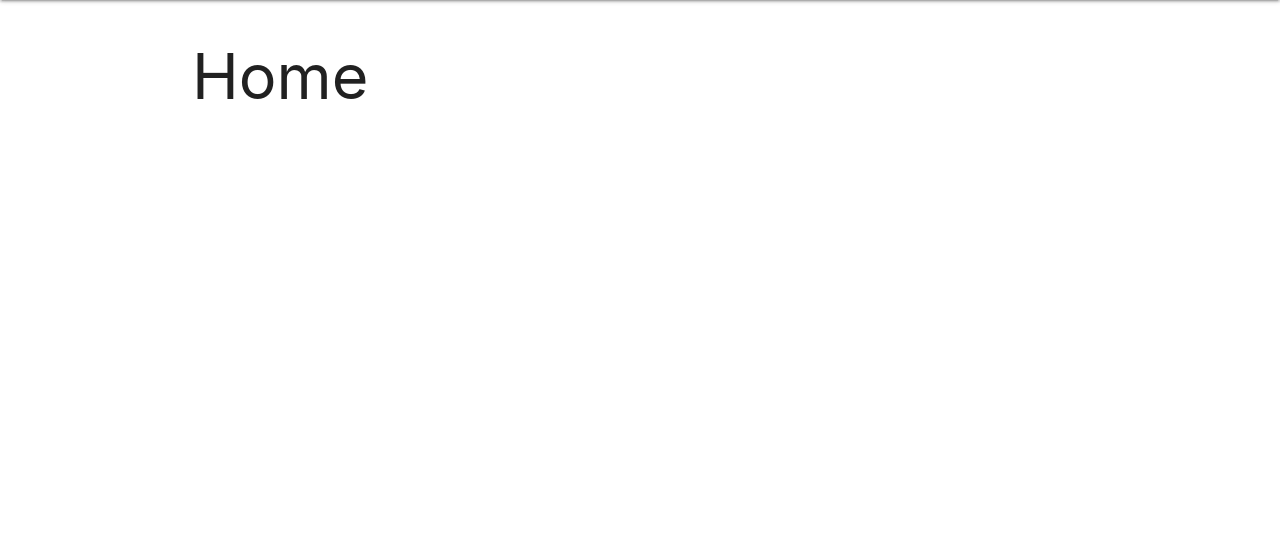
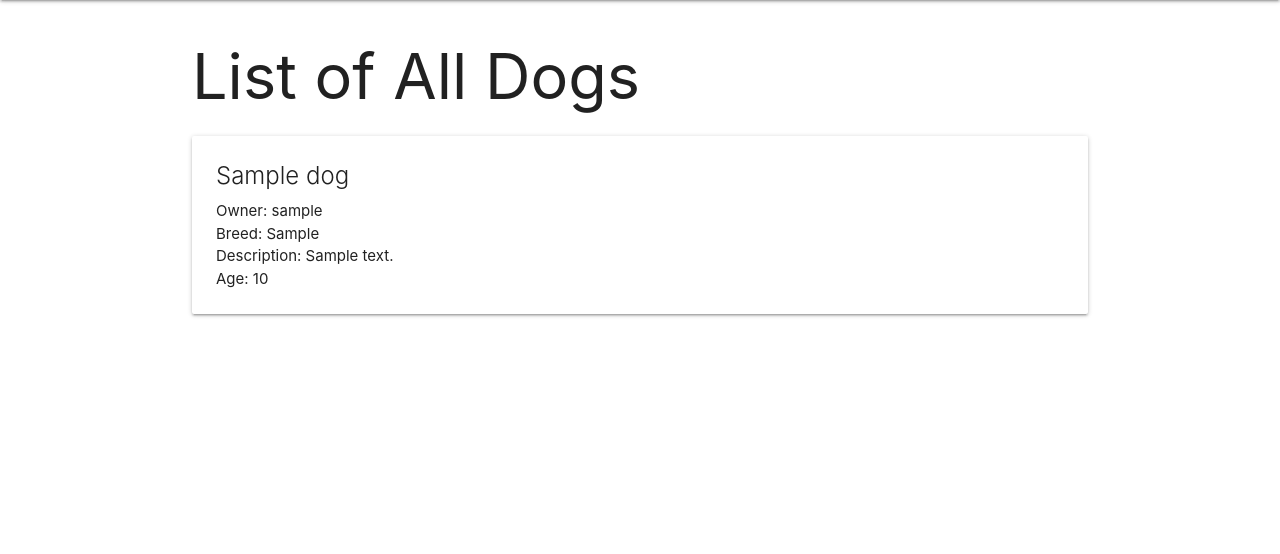
Before and after one commit to emilyc729/django-dogcollecter, a Django app: page / in a window 1280 px wide. Shown: the part 64-618 px from the top of the page. Run offline with Django 3.2, Linux system fonts and the light colour scheme; tables that the repository leaves empty hold one stand-in row (values such as "Sample post").

Commit message:
home page list all dogs from all users

```diff
--- a/main_app/templates/dogs/detail.html
+++ b/main_app/templates/dogs/detail.html
@@ -13,7 +13,7 @@
         {% if dog.age > 0 %}
         <p>Age: {{ dog.age }}</p>
         {% else %}
-        <p>Age: Kitten</p>
+        <p>Age: Puppy</p>
         {% endif %}
       </div>
       <div class="card-action">
--- a/main_app/templates/home.html
+++ b/main_app/templates/home.html
@@ -1,7 +1,25 @@
 {% extends 'base.html' %}
 {% block content %}
 
-<h1>Home</h1>
+<h1>List of All Dogs</h1>
+{% for dog in dogs %}
+
+  <div class="card">
+      <div class="card-content">
+        <span class="card-title">{{ dog.name }}</span>
+        <p>Owner: {{ dog.user}}</p>
+        <p>Breed: {{ dog.breed }}</p>
+        <p>Description: {{ dog.description }}</p>
+        {% if dog.age > 0 %}
+          <p>Age: {{ dog.age }}</p>
+        {% else %}
+          <p>Age: puppy</p>
+        {% endif %}
+      </div>
+    </div>
+
+{% endfor %}
+
 
 
 {% endblock %}
--- a/main_app/views.py
+++ b/main_app/views.py
@@ -20,10 +20,10 @@ BUCKET = 'dogcollector-ec'
 
 
 def home(request):
-    return render(request, 'home.html')
+    all_dogs = Dog.objects.all()
+    return render(request, 'home.html', {'dogs': all_dogs})
 
 # create about view
-
 
 def about(request):
     return render(request, 'about.html')
@@ -52,7 +52,7 @@ def dogs_detail(request, dog_id):
 
 class DogCreate(LoginRequiredMixin, CreateView):
     model = Dog
-    fields = '__all__'
+    fields = ['name', 'breed', 'description', 'age']
     success_url = '/dogs/'
 
     # associate cat w/ user when valid cat form
@@ -159,7 +159,6 @@ def add_photo(request, dog_id):
     # make sure a file is uploaded
     if photo_file:
         s3 = boto3.client('s3')
-        print(s3)
         # random # + file extension(.jpg, .png)
         key = uuid.uuid4().hex[:6] + photo_file.name[photo_file.name.rfind('.'):]
         try:
```
